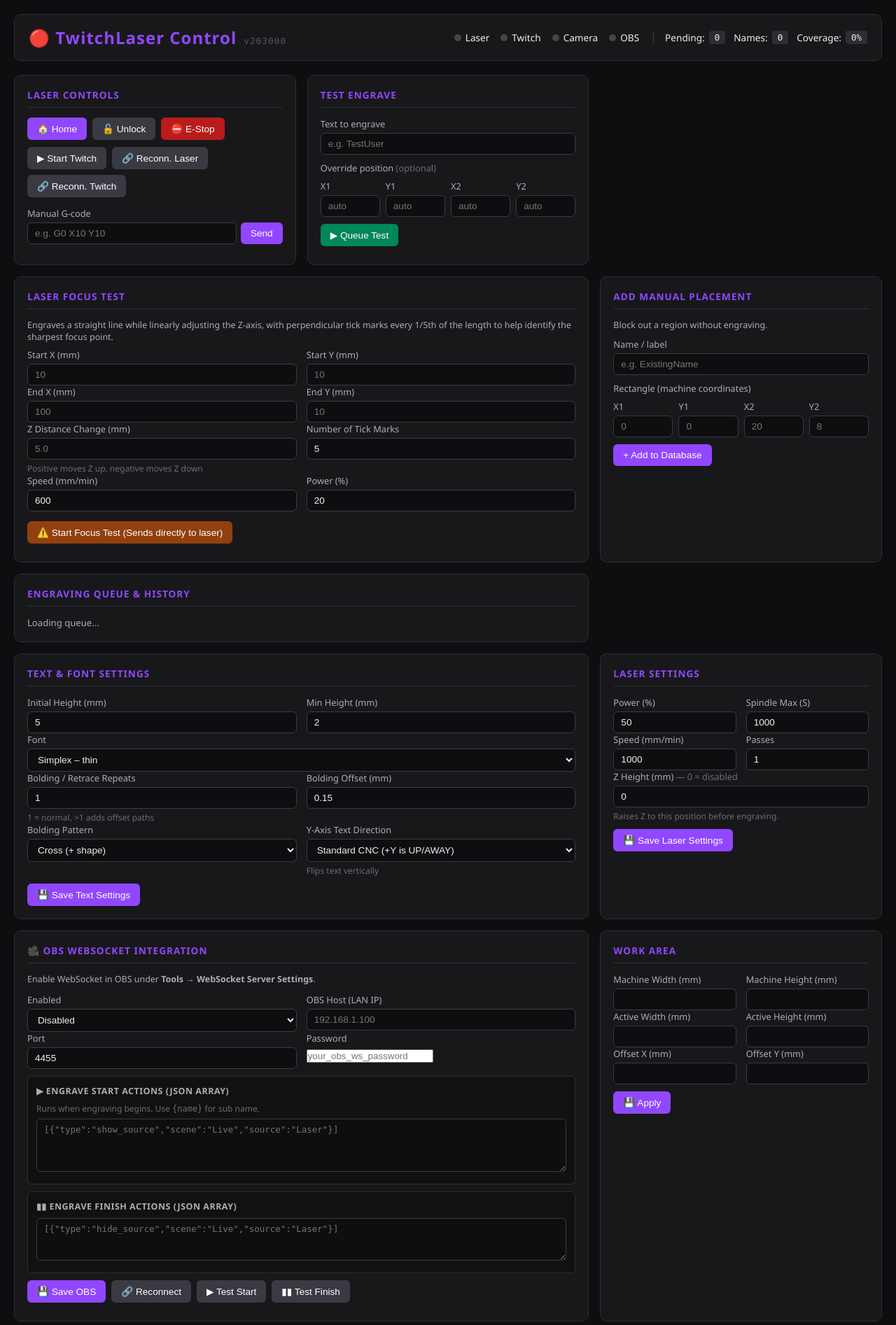
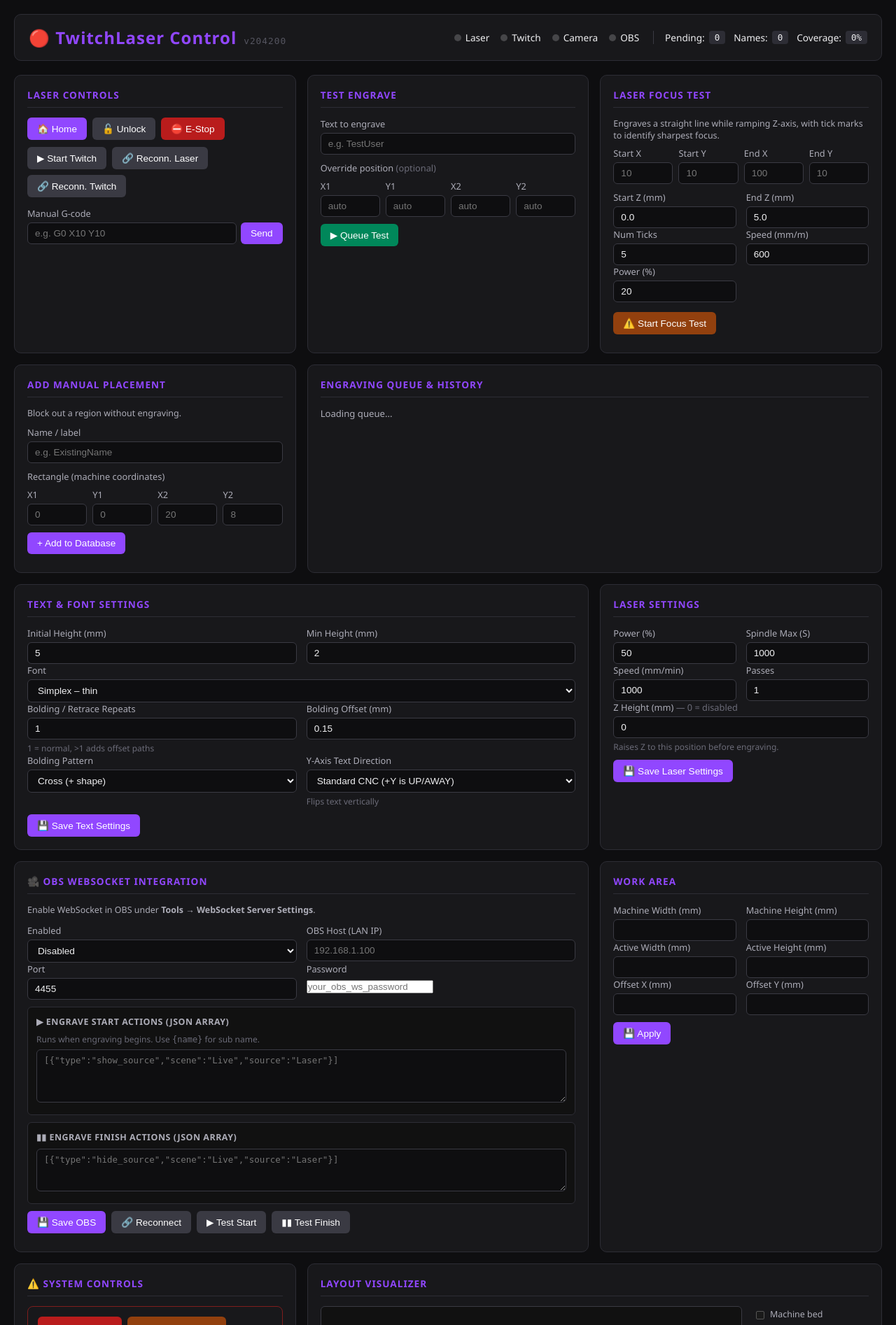
Before and after one commit to DaverDavids/TwitchLaser, a Flask app: page / in a window 1280 px wide. Shown: the top 1894 px of the page at 70% size. Run offline with Flask 3, Linux system fonts and the light colour scheme; data that the repository does not hold is empty; a map, chart or similar area stays blank.

Commit message:
Update Laser Focus Test UI to use Start Z and End Z, and fit within 1 column

```diff
--- a/templates/index.html
+++ b/templates/index.html
@@ -133,7 +133,7 @@
 <div class="header-container">
     <h1 class="header-title">
         &#128308; TwitchLaser Control
-        <span class="version-badge">v203000</span>
+        <span class="version-badge">v204200</span>
     </h1>
 
     <div class="status-row">
@@ -191,38 +191,32 @@
     </div>
 
     <!-- LASER FOCUS TEST -->
-    <div class="card span-2">
+    <div class="card">
         <h3>Laser Focus Test</h3>
-        <p style="font-size:0.78rem; color:#adadb8; margin-bottom:8px;">Engraves a straight line while linearly adjusting the Z-axis, with perpendicular tick marks every 1/5th of the length to help identify the sharpest focus point.</p>
+        <p style="font-size:0.78rem; color:#adadb8; margin-bottom:8px;">Engraves a straight line while ramping Z-axis, with tick marks to identify sharpest focus.</p>
 
-        <div class="form-grid">
+        <div class="coord-row">
+            <div><label>Start X</label><input type="number" id="ft-x1" placeholder="10" step="0.1"></div>
+            <div><label>Start Y</label><input type="number" id="ft-y1" placeholder="10" step="0.1"></div>
+            <div><label>End X</label><input type="number" id="ft-x2" placeholder="100" step="0.1"></div>
+            <div><label>End Y</label><input type="number" id="ft-y2" placeholder="10" step="0.1"></div>
+        </div>
+
+        <div class="form-grid" style="margin-top:10px;">
             <div>
-                <label>Start X (mm)</label>
-                <input type="number" id="ft-x1" placeholder="10" step="0.1">
+                <label>Start Z (mm)</label>
+                <input type="number" id="ft-start-z" value="0.0" step="0.1">
             </div>
             <div>
-                <label>Start Y (mm)</label>
-                <input type="number" id="ft-y1" placeholder="10" step="0.1">
+                <label>End Z (mm)</label>
+                <input type="number" id="ft-end-z" value="5.0" step="0.1">
             </div>
             <div>
-                <label>End X (mm)</label>
-                <input type="number" id="ft-x2" placeholder="100" step="0.1">
-            </div>
-            <div>
-                <label>End Y (mm)</label>
-                <input type="number" id="ft-y2" placeholder="10" step="0.1">
-            </div>
-            <div>
-                <label>Z Distance Change (mm)</label>
-                <input type="number" id="ft-z" placeholder="5.0" step="0.1">
-                <p class="hint">Positive moves Z up, negative moves Z down</p>
-            </div>
-            <div>
-                <label>Number of Tick Marks</label>
+                <label>Num Ticks</label>
                 <input type="number" id="ft-ticks" value="5" min="1" max="20" step="1">
             </div>
             <div>
-                <label>Speed (mm/min)</label>
+                <label>Speed (mm/m)</label>
                 <input type="number" id="ft-speed" value="600" step="10">
             </div>
             <div>
@@ -232,7 +226,7 @@
         </div>
 
         <div class="btn-row" style="margin-top:14px;">
-            <button class="warn" onclick="startFocusTest()">&#9888;&#65039; Start Focus Test (Sends directly to laser)</button>
+            <button class="warn" onclick="startFocusTest()">&#9888;&#65039; Start Focus Test</button>
         </div>
         <div id="focus-result" style="margin-top:8px; font-size:0.8rem; color:#adadb8;"></div>
     </div>
@@ -588,7 +582,8 @@ async function startFocusTest() {
         y1: document.getElementById('ft-y1').value,
         x2: document.getElementById('ft-x2').value,
         y2: document.getElementById('ft-y2').value,
-        z_dist: document.getElementById('ft-z').value,
+        start_z: document.getElementById('ft-start-z').value,
+        end_z: document.getElementById('ft-end-z').value,
         ticks: document.getElementById('ft-ticks').value,
         speed: document.getElementById('ft-speed').value,
         power: document.getElementById('ft-power').value
```
